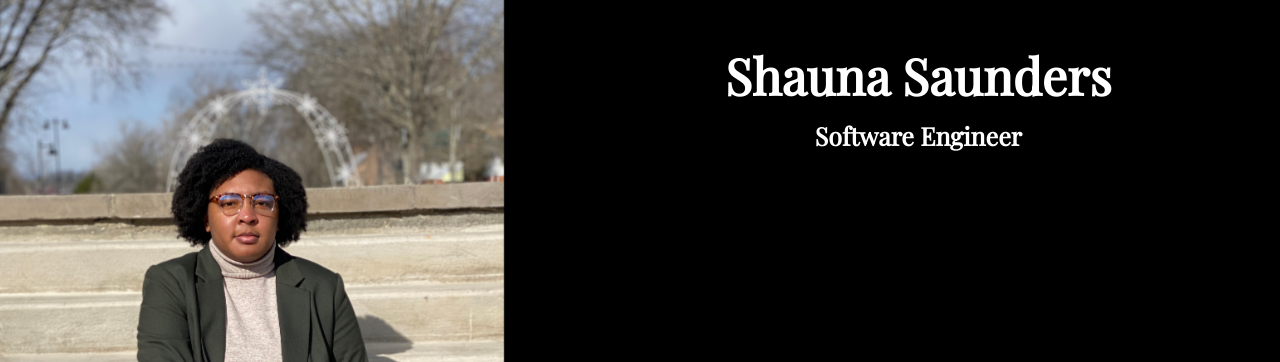
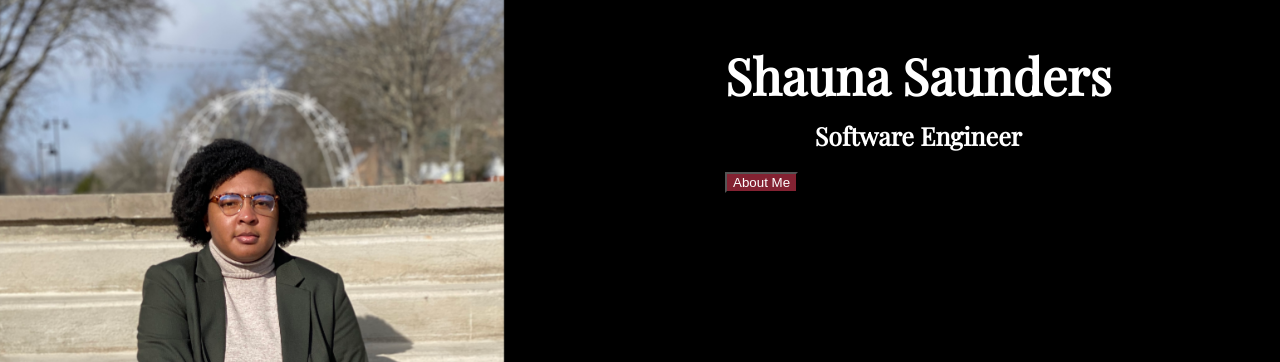
Before and after one commit to shaunacs/shauna-saunders, a Flask app: page / in a window 1280 px wide. Shown: the top 362 px of the page. Run offline with Flask 2, Linux system fonts and the light colour scheme.

Commit message:
Adding about me page

```diff
--- a/server.py
+++ b/server.py
@@ -12,5 +12,12 @@
     return render_template('homepage.html')
 
 
+@app.route('/about-me')
+def render_about_me_page():
+    """Renders about me page"""
+
+    return render_template('about-me.html')
+
+
 if __name__ == '__main__':
     app.run()
--- a/static/css/homepage.css
+++ b/static/css/homepage.css
@@ -30,3 +30,8 @@
     font-size: 25px;
     margin-top: 10px;
 }
+
+button {
+    background-color: #832232;;
+    color: white;
+}
--- /dev/null
+++ b/templates/about-me.html
@@ -0,0 +1,6 @@
+{% extends 'base.html' %}
+{% block title %}About Me{% endblock %}
+{% block head %}{% endblock %}
+{% block body %}
+<h1>About Me</h1>
+{% endblock %}
--- a/templates/homepage.html
+++ b/templates/homepage.html
@@ -9,6 +9,9 @@
 <div id="homepage-text">
     <h1 id="name">Shauna Saunders</h1>
     <h2 id="title">Software Engineer</h2>
+    <a href="/about-me"><button type="button">About Me</button></a>
+    <!-- <button type="button"><a href="/about-me"></a>About Me</button> -->
+    <h3>My Work</h3>
 </div>
 
 {% endblock %}
```
